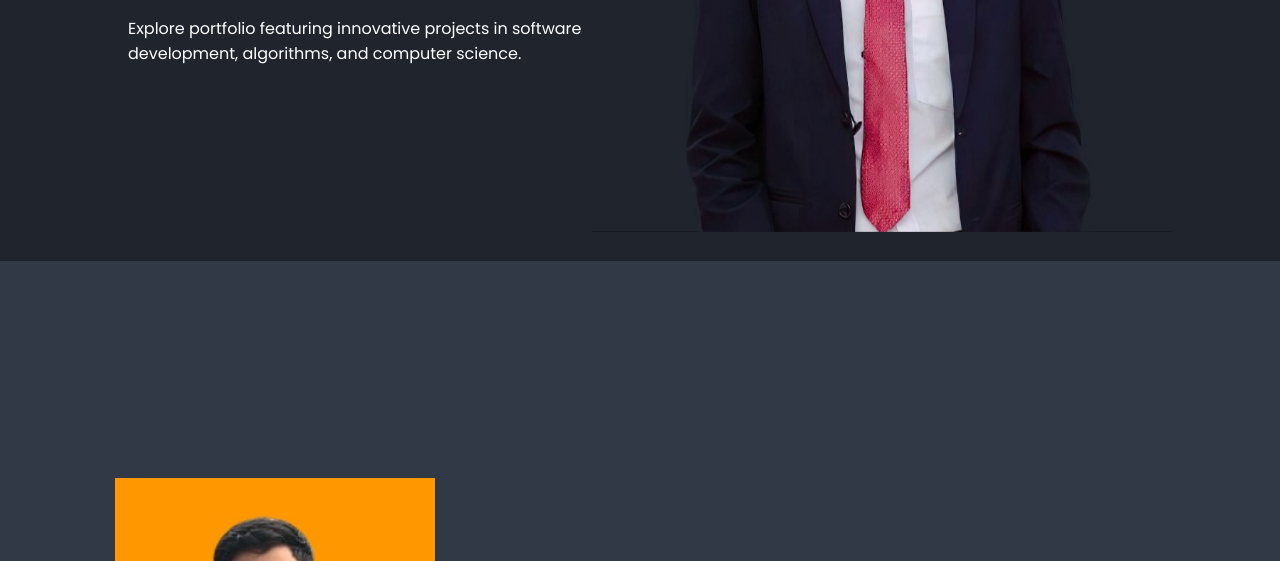
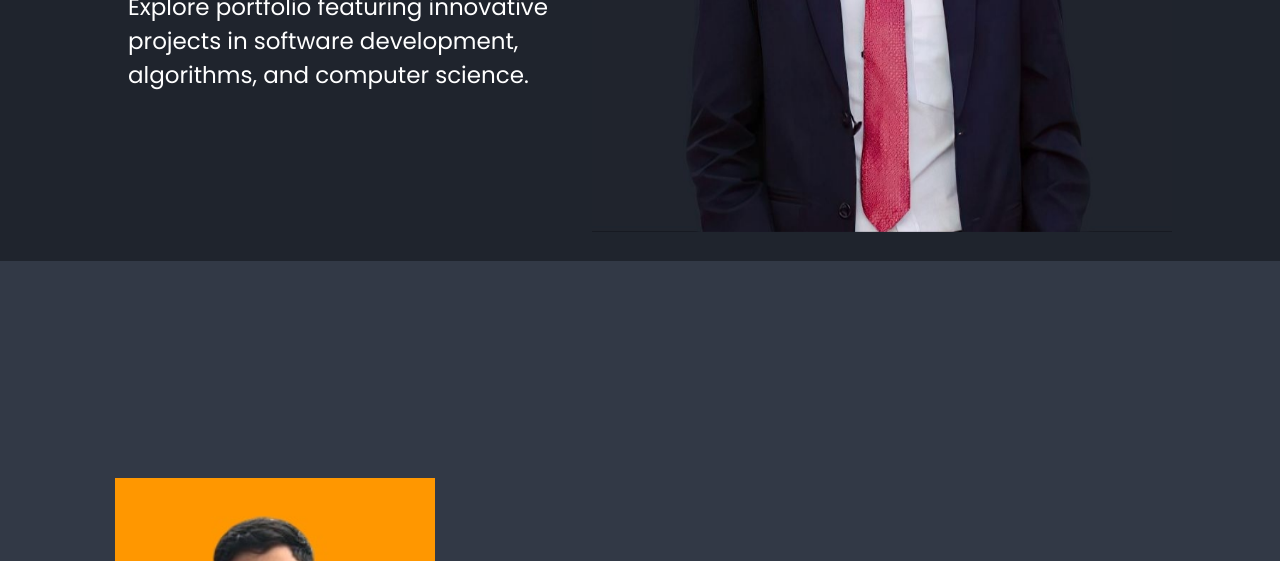
Before and after one commit to CallMeSantosh07/portfolio-website, a plain HTML site: page index.html in a window 1280 px wide. Shown: the part 539-1100 px from the top of the page. Drawn offline with nearby package versions, Linux system fonts and the light colour scheme.

Commit message:
Update style.css

```diff
--- a/style.css
+++ b/style.css
@@ -122,7 +122,7 @@ section {
 }
 
 .home-content p {
-    font-size: 16px;
+    font-size: 23px;
 
 }
 .Santosh-img img {
```
